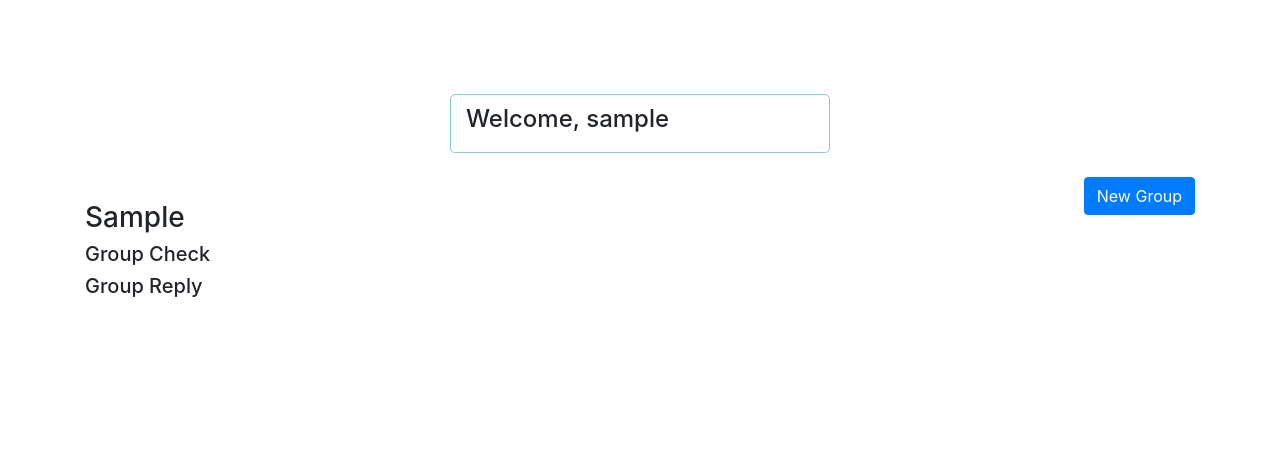
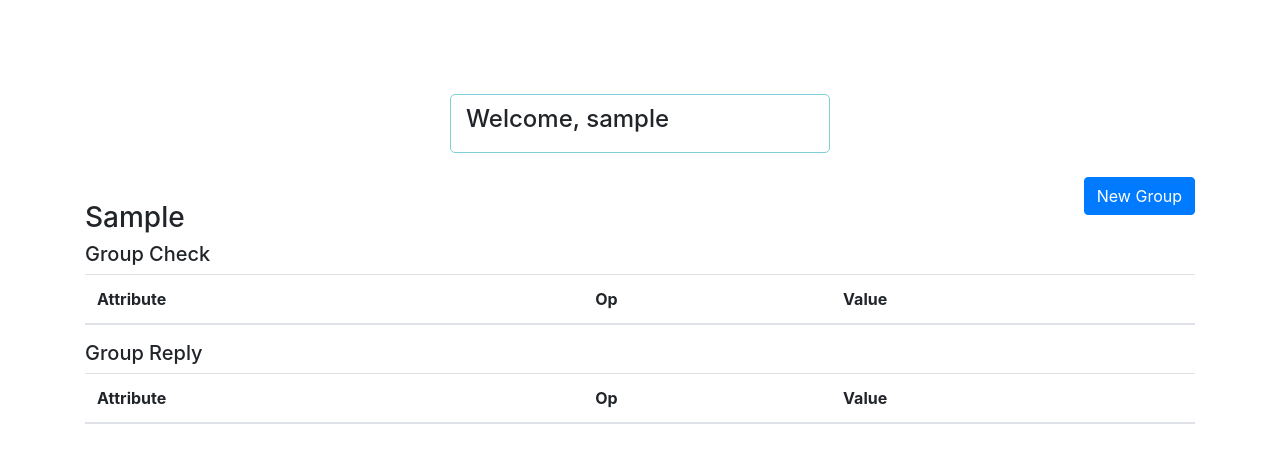
Before and after one commit to gorip96/network-access, a PHP site: page /radiusgroups.php in a window 1280 px wide. Shown: the part 56-519 px from the top of the page. Run offline with PHP 8.4, Linux system fonts and the light colour scheme; the visitor is signed in with stand-in values (Sample User, id 1); tables that the repository leaves empty or names only in its code hold one stand-in row (values such as "Sample post"); lists and menus that the app fills with data are empty; some libraries are stand-ins or nearby versions.

Commit message:
update dynamic table

```diff
--- a/radiusgroups.php
+++ b/radiusgroups.php
@@ -78,7 +78,17 @@ if (empty($_SESSION['id'])) {
 	while($row = $stmt->fetch(PDO::FETCH_OBJ)){
 	echo '<h3>'.$row->groups.'</h3>';
 	echo '<h5>Group Check</h5>';
+	echo '<table class="table table-striped">';
+	echo '  <thead><tr>';
+	echo '    <th>Attribute</th><th>Op</th><th>Value</th>';
+	echo '  </tr></thead>';
+	echo '</table>';
 	echo '<h5>Group Reply</h5>';
+	echo '<table class="table table-striped">';
+	echo '  <thead><tr>';
+	echo '    <th>Attribute</th><th>Op</th><th>Value</th>';
+	echo '  </tr></thead>';
+	echo '</table>';
 	}
 ?>
   </div>
```
